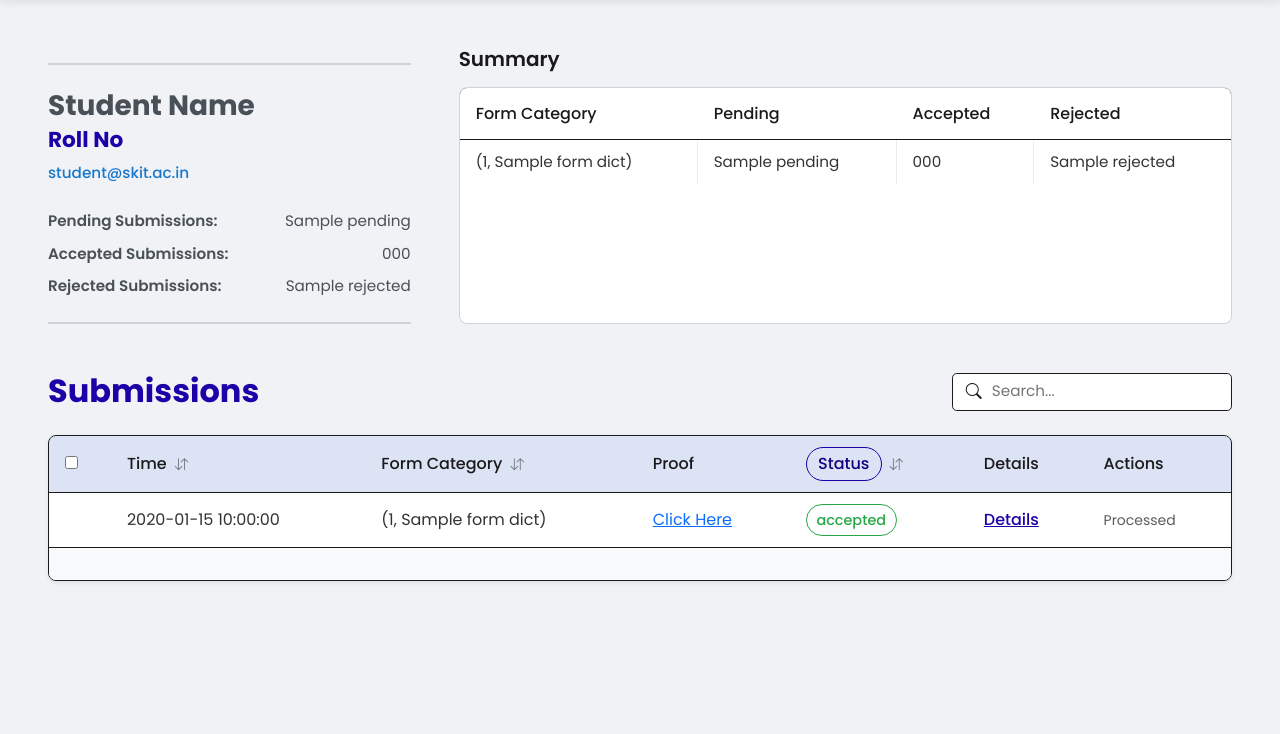
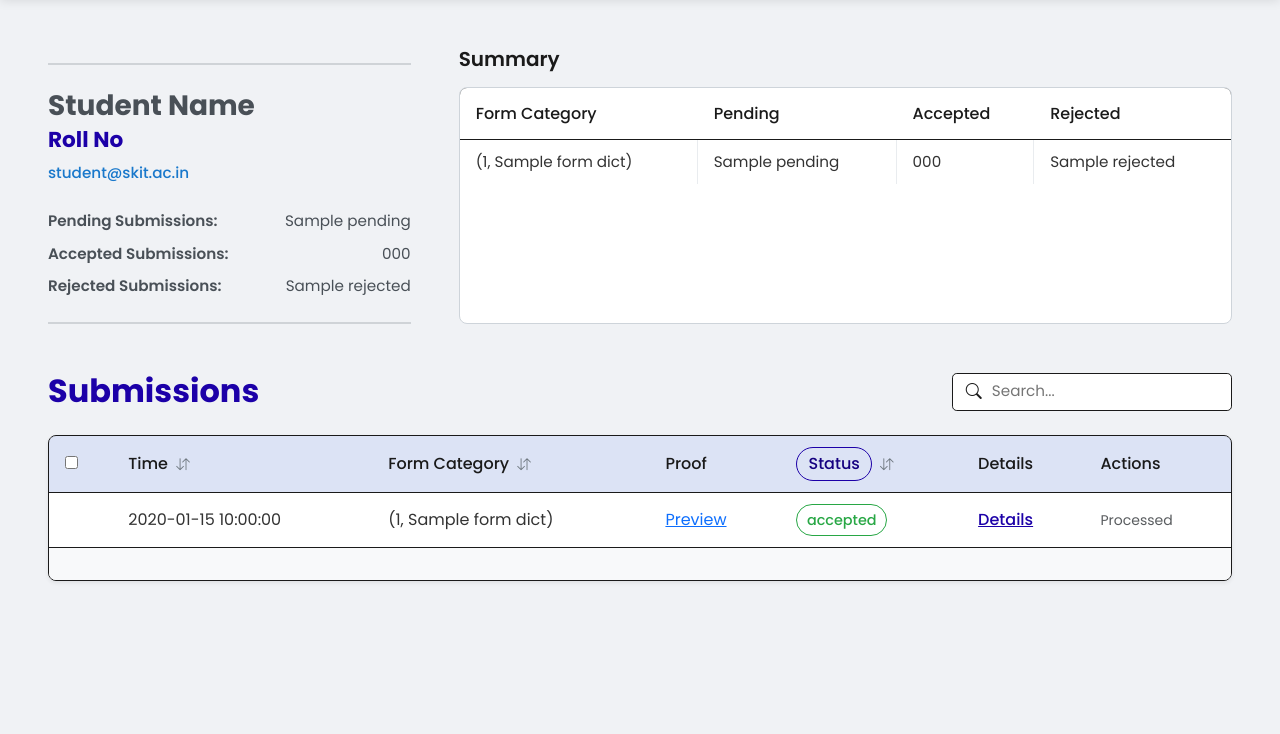
Before and after one commit to rakshitvermagithub/SODECA-Exam, a Python web app: template templates/review_student.html in a window 1280 px wide. Shown: the part 79-813 px from the top of the page. Run offline with Jinja, Linux system fonts and the light colour scheme; the template is opened without the code that fills it: most values are stand-ins (such as "Sample title", 1, 10 or a date in 2020); some libraries are stand-ins or nearby versions; some web fonts are replaced.

Commit message:
style: Change 'Click Here' to preview

```diff
--- a/templates/review_student.html
+++ b/templates/review_student.html
@@ -583,7 +583,7 @@
                             <td>{{ submission["submitted_at"] }}</td>
                             <td>{{ form_dict[form_name] }}</td>
                             <td>
-                                <a href="#pdfPreviewModal" data-bs-toggle="modal" data-file = {{ url_for('view_submission', filename=submission['certificate']) }}>Click Here</a>
+                                <a href="#pdfPreviewModal" data-bs-toggle="modal" data-file = {{ url_for('view_submission', filename=submission['certificate']) }}>Preview</a>
                             </td>
                             <td><span class="status-pill"
                             {% if status == 'accepted' %}
```
